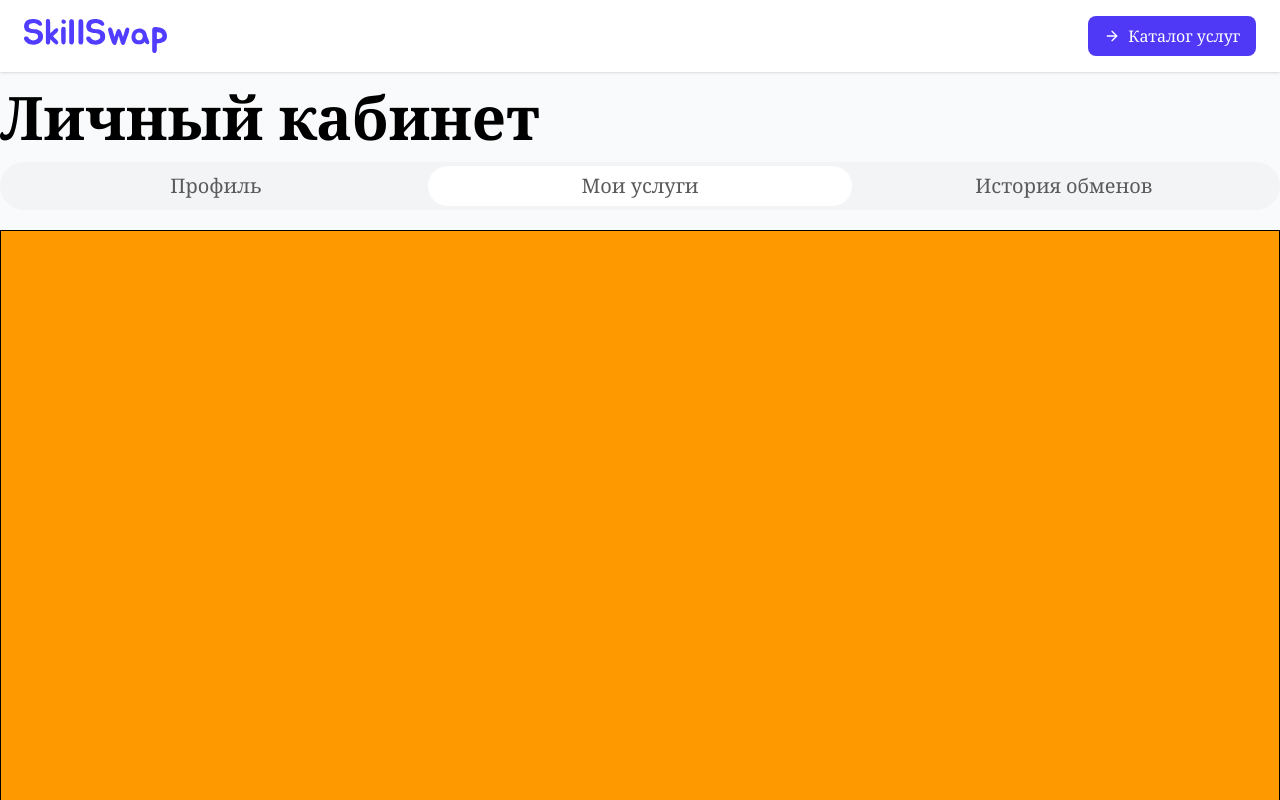
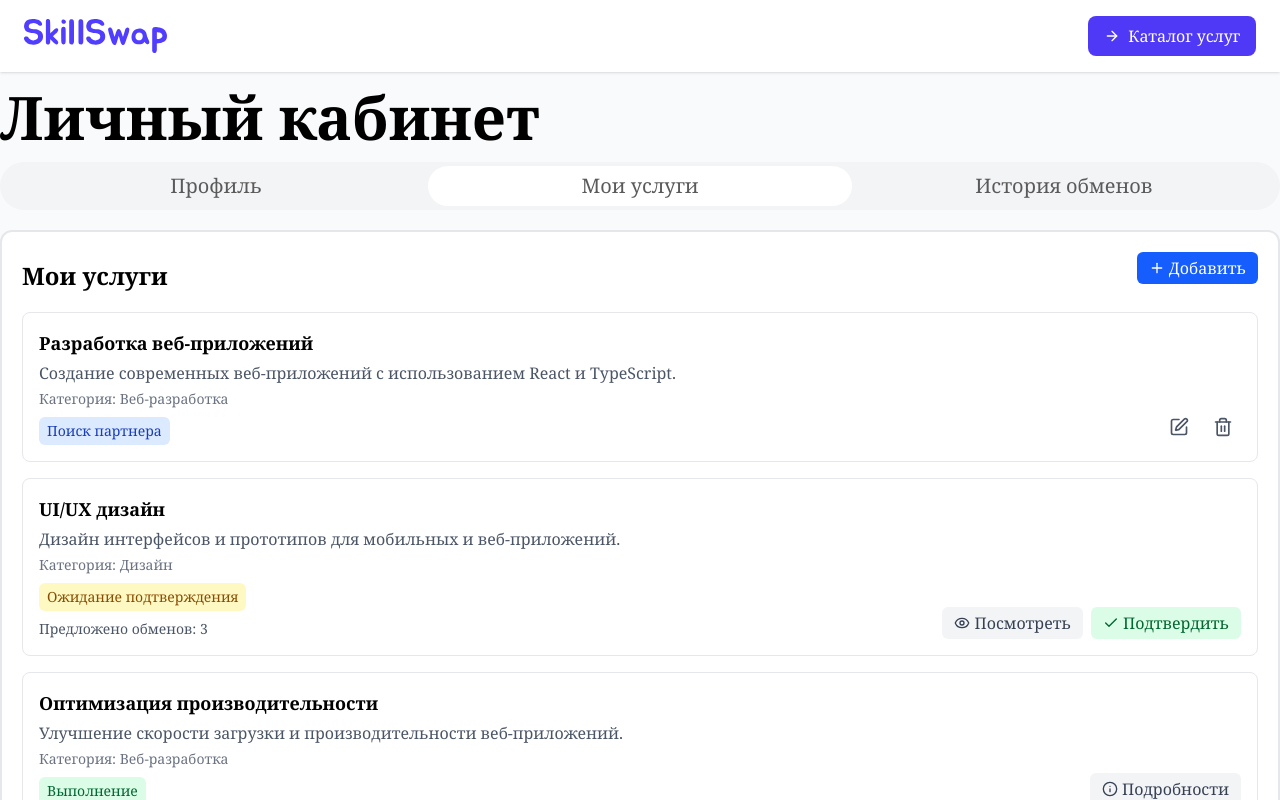
Before and after one commit to solarand/SkillSwap, a React (Vite) app: page /profile in a window 1280 px wide. Both pictures are taken after a click on the element "Мои услуги". Built offline with nearby package versions, Linux system fonts and the light colour scheme.

Commit message:
сверстан таб моих обменов

```diff
--- /dev/null
+++ b/src/components/widgets/ProfilePage/ui/mySrevices.tsx
@@ -0,0 +1,102 @@
+import { Plus, Trash2, Eye, Check, Info, Edit } from "lucide-react";
+
+export const MyServices = () => {
+  return (
+    <div className="border-2 bg-white border-gray-200 rounded-xl w-screen min-[1280px]:w-full max-[880px]:h-full mt-5 h-[700px] p-5 relative">
+      {/* Кнопка добавления услуги в правом верхнем углу */}
+      <button className="absolute top-5 right-5 flex items-center gap-1 px-3 py-1 bg-blue-600 text-white rounded-md hover:bg-blue-700 transition-colors">
+        <Plus className="h-4 w-4" />
+        Добавить
+      </button>
+
+      <h1 className="text-2xl font-bold mt-2 max-[500px]:text-xl">
+        Мои услуги
+      </h1>
+
+      {/* Список услуг */}
+      <div className="mt-5 flex flex-col gap-4">
+        {/* Карточка услуги 1: Поиск партнера */}
+        <div className="border border-gray-200 rounded-lg p-4 flex flex-col min-[870px]:flex-row gap-4">
+          <div className="flex-1">
+            <h2 className="text-lg font-semibold">Разработка веб-приложений</h2>
+            <p className="text-gray-600 mt-1">
+              Создание современных веб-приложений с использованием React и
+              TypeScript.
+            </p>
+            <p className="text-sm text-gray-500 mt-1">
+              Категория: Веб-разработка
+            </p>
+            <p className="text-sm mt-2">
+              <span className="inline-block px-2 py-1 bg-blue-100 text-blue-800 rounded-md">
+                Поиск партнера
+              </span>
+            </p>
+          </div>
+          <div className="flex items-center gap-2 min-[870px]:items-end">
+            <button className="p-2 text-gray-600 hover:text-blue-600 transition-colors">
+              <Edit className="h-5 w-5" />
+            </button>
+            <button className="p-2 text-gray-600 hover:text-red-600 transition-colors">
+              <Trash2 className="h-5 w-5" />
+            </button>
+          </div>
+        </div>
+
+        {/* Карточка услуги 2: Ожидание подтверждения */}
+        <div className="border border-gray-200 rounded-lg p-4 flex flex-col min-[870px]:flex-row gap-4">
+          <div className="flex-1">
+            <h2 className="text-lg font-semibold">UI/UX дизайн</h2>
+            <p className="text-gray-600 mt-1">
+              Дизайн интерфейсов и прототипов для мобильных и веб-приложений.
+            </p>
+            <p className="text-sm text-gray-500 mt-1">Категория: Дизайн</p>
+            <p className="text-sm mt-2">
+              <span className="inline-block px-2 py-1 bg-yellow-100 text-yellow-800 rounded-md">
+                Ожидание подтверждения
+              </span>
+            </p>
+            <p className="text-sm mt-2">
+              <span className="text-gray-600">Предложено обменов: 3</span>
+            </p>
+          </div>
+          <div className="flex items-center flex-wrap gap-2 min-[870px]:items-end">
+            <button className="flex items-center gap-1 px-3 py-1 bg-gray-100 text-gray-700 rounded-md hover:bg-gray-200 transition-colors">
+              <Eye className="h-4 w-4" />
+              Посмотреть
+            </button>
+            <button className="flex items-center gap-1 px-3 py-1 bg-green-100 text-green-800 rounded-md hover:bg-green-200 transition-colors">
+              <Check className="h-4 w-4" />
+              Подтвердить
+            </button>
+          </div>
+        </div>
+
+        {/* Карточка услуги 3: Выполнение */}
+        <div className="border border-gray-200 rounded-lg p-4 flex flex-col min-[870px]:flex-row gap-4">
+          <div className="flex-1">
+            <h2 className="text-lg font-semibold">
+              Оптимизация производительности
+            </h2>
+            <p className="text-gray-600 mt-1">
+              Улучшение скорости загрузки и производительности веб-приложений.
+            </p>
+            <p className="text-sm text-gray-500 mt-1">
+              Категория: Веб-разработка
+            </p>
+            <p className="text-sm mt-2">
+              <span className="inline-block px-2 py-1 bg-green-100 text-green-800 rounded-md">
+                Выполнение
+              </span>
+            </p>
+          </div>
+          <div className="flex items-center gap-2 min-[870px]:items-end">
+            <button className="flex items-center gap-1 px-3 py-1 bg-gray-100 text-gray-700 rounded-md hover:bg-gray-200 transition-colors">
+              <Info className="h-4 w-4" />
+              Подробности
+            </button>
+          </div>
+        </div>
+      </div>
+    </div>
+  );
+};
--- a/src/pages/profile/profile.tsx
+++ b/src/pages/profile/profile.tsx
@@ -2,6 +2,7 @@ import HeaderProfilePage from "@/components/widgets/ProfilePage/header";
 import TabContainerProfilePage from "@/components/widgets/ProfilePage/ui/tabContainer";
 import { useAppSelector } from "@/hooks/redux";
 import ProfileTab from "@/components/widgets/ProfilePage/profileTab";
+import { MyServices } from "@/components/widgets/ProfilePage/ui/mySrevices";
 
 const ProfilePage = () => {
   const tabs = useAppSelector(
@@ -22,7 +23,8 @@ const ProfilePage = () => {
           <ProfileTab />
         )}
         {tabs === "Мои услуги" && (
-          <div className="border bg-amber-500 w-[1280px] h-[700px] mt-5" />
+          //<div className="border bg-amber-500 w-[1280px] h-[700px] mt-5" />
+          <MyServices />
         )}
         {tabs === "История обменов" && (
           <div className="border bg-blue-800 w-[1280px] h-[700px] mt-5" />
```
